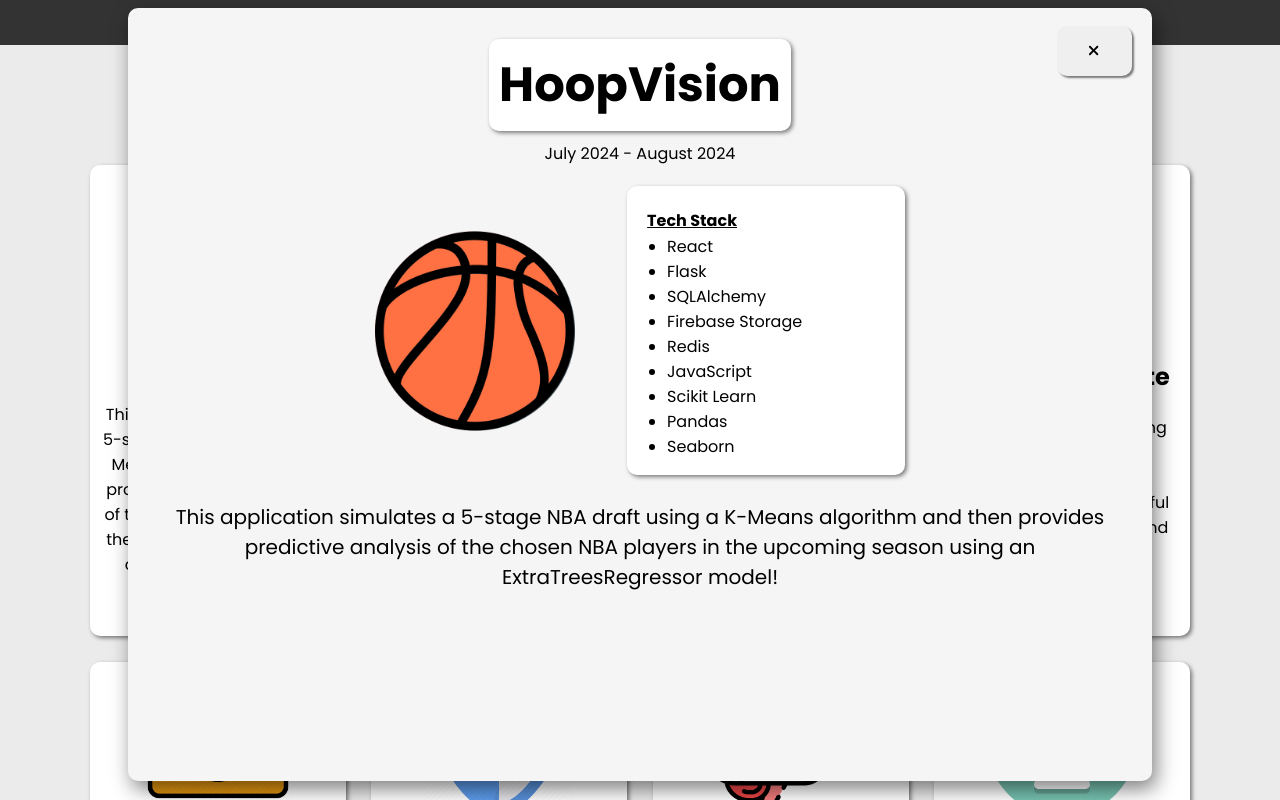
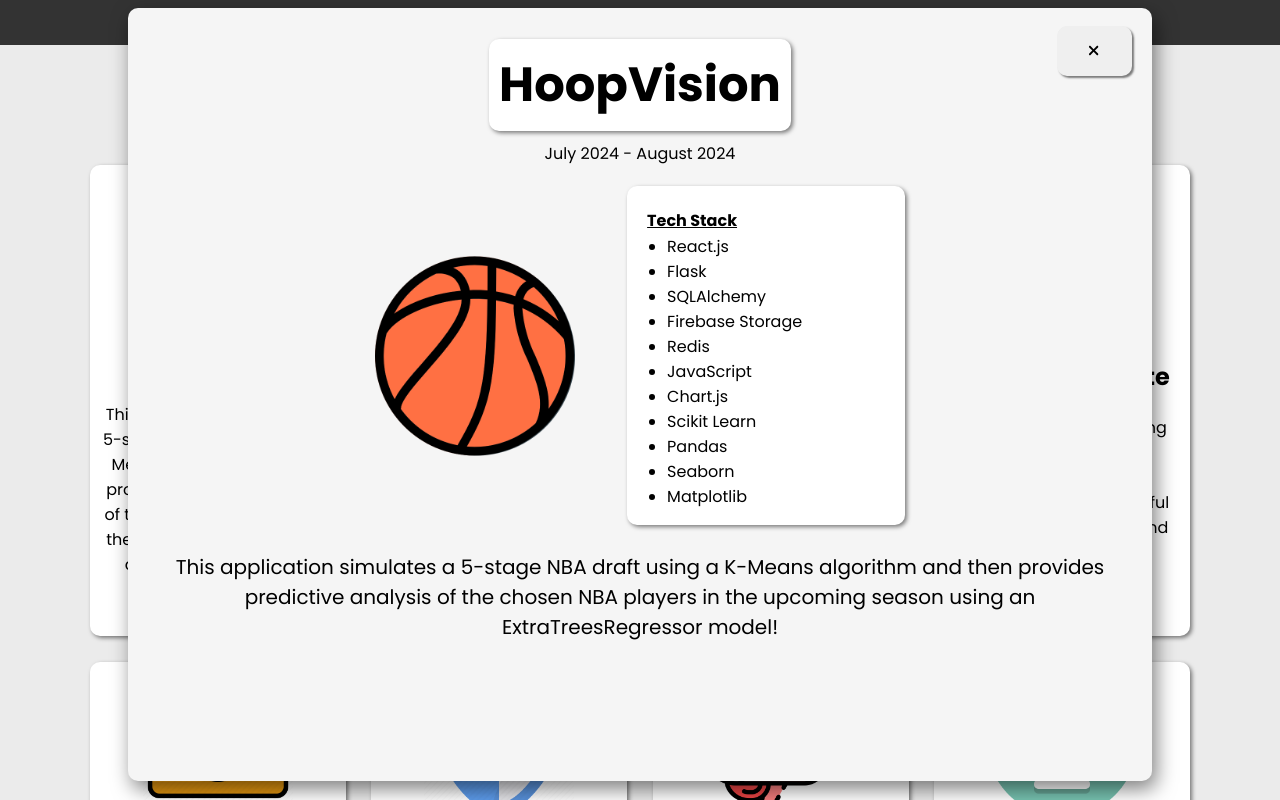
Before and after one commit to yashkukrecha/personalprojects, a React (Create React App) app in the folder personal-web/: page / in a window 1280 px wide. Both pictures are taken after a click on the element 217 px from the left and 1765 px from the top of the page. Shown: the part 1365-2165 px from the top of the page. Built offline with nearby package versions, Linux system fonts and the light colour scheme.

Commit message:
updated tech stacks for projects

```diff
--- a/personal-web/src/Components/FullScreenComponent.js
+++ b/personal-web/src/Components/FullScreenComponent.js
@@ -8,10 +8,10 @@ export default function FullScreenComponent(props) {
     const pro = props.project.toLowerCase();
 
     const info = [
-        ["React", "Flask", "SQLAlchemy", "Firebase Storage", "Redis", "JavaScript", "Scikit Learn", "Pandas", "Seaborn"],
+        ["React.js", "Flask", "SQLAlchemy", "Firebase Storage", "Redis", "JavaScript", "Chart.js", "Scikit Learn", "Pandas", "Seaborn", "Matplotlib"],
         ["React Native", "Expo Go", "Firebase", "JavaScript", "React Navigation", "Expo Camera/Image Integration"],
-        ["React", "Firebase", "Express.js", "JavaScript", "Postman"],
-        ["React", "JavaScript", "Chart.js"],
+        ["React.js", "Firebase", "Express.js", "JavaScript", "Postman"],
+        ["React.js", "JavaScript", "Chart.js"],
         ["Java"],
         ["Streamlit", "Python", "TensorFlow", "Pandas", "NumPy", "Google Bard API"],
         ["Python", "TensorFlow", "Pandas", "NumPy"],
```
